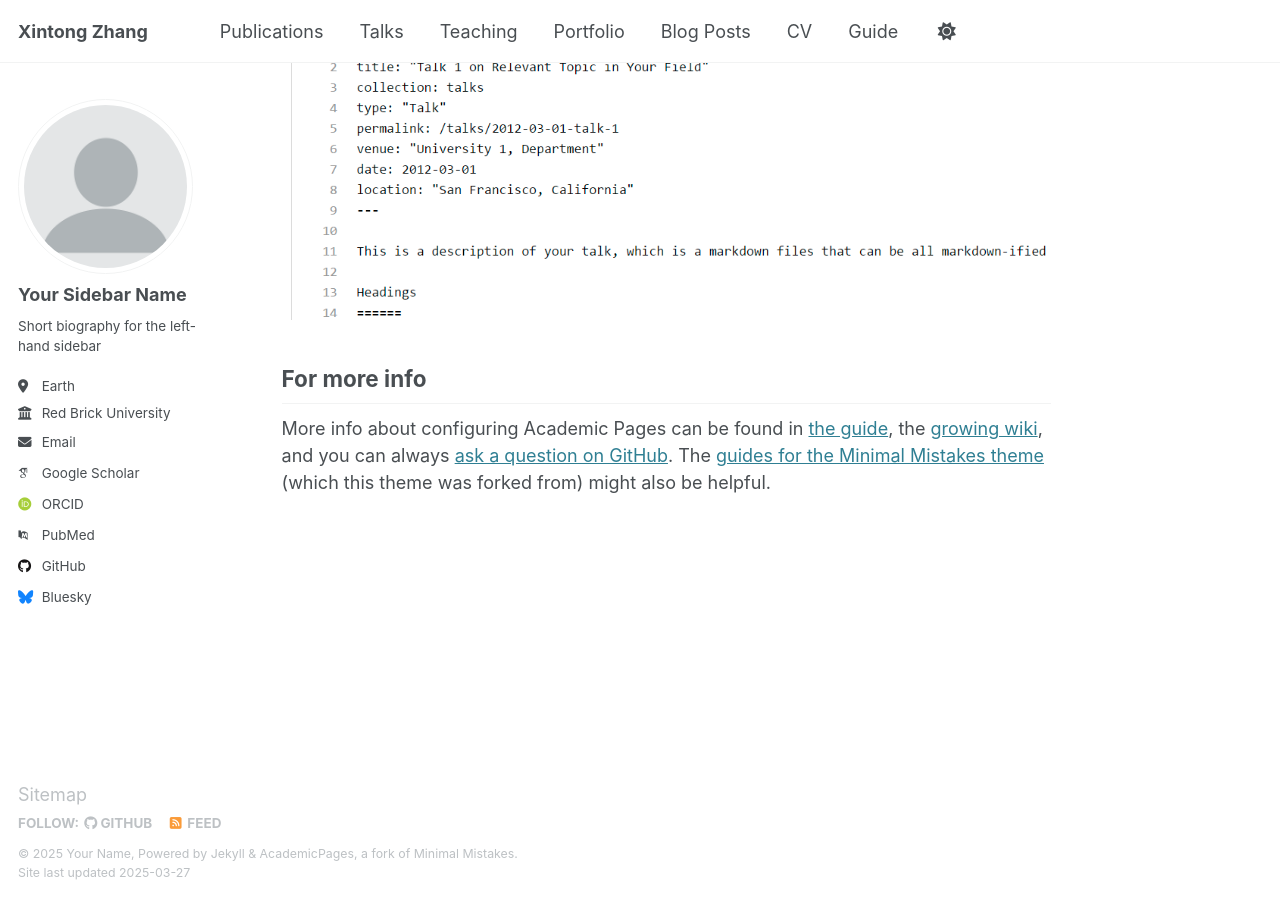
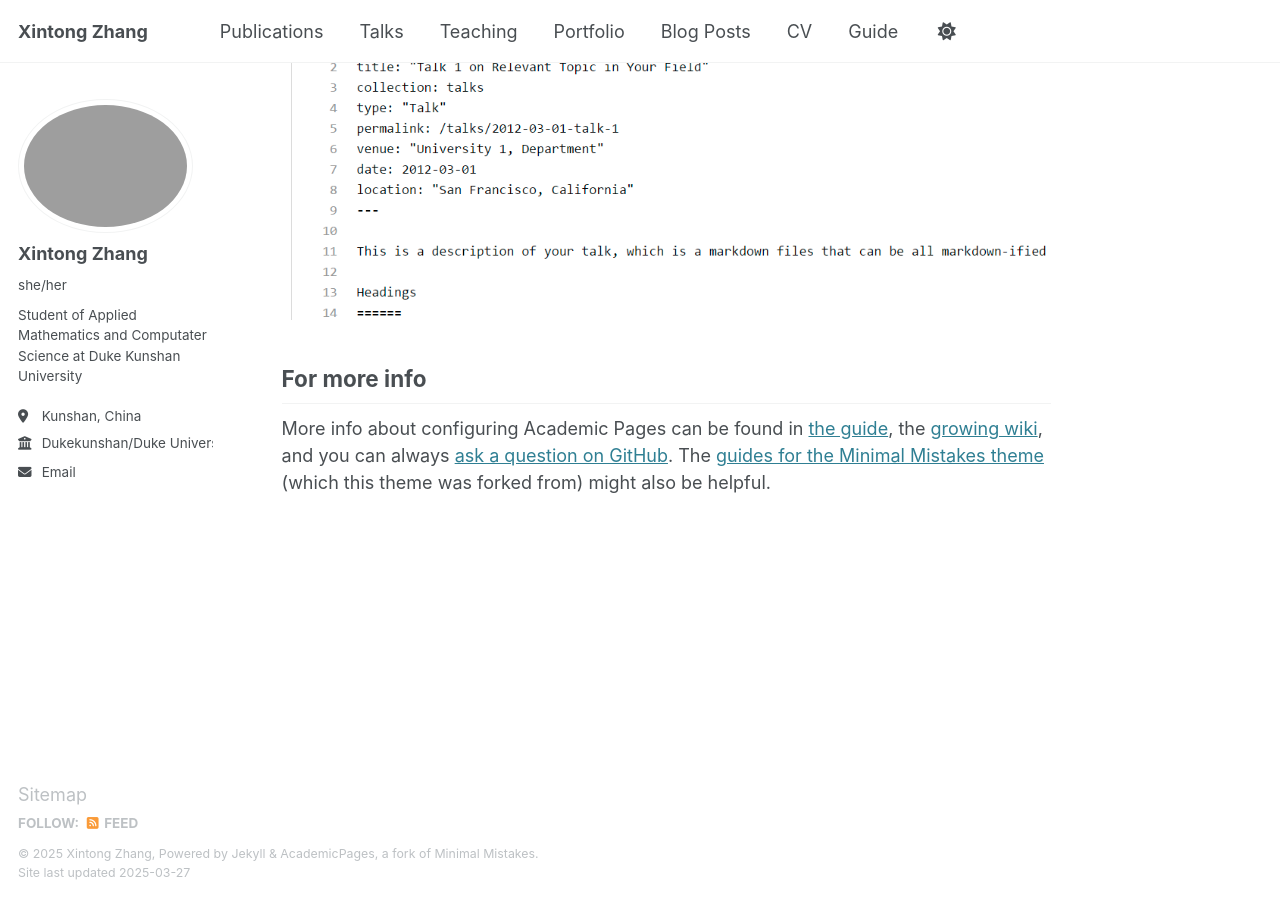
Before and after one commit to zxt1234567/zxt1234567.github.io, a Jekyll site: the page built from _pages/about.md, in a window 1280 px wide and 900 px high, scrolled down 2635 px. Built offline with Jekyll 4.4.1, drawn with Linux system fonts in a browser that asks for light colours; some web fonts are replaced.

Commit message:
adjust web settings

```diff
--- a/_config.yml
+++ b/_config.yml
@@ -11,46 +11,46 @@ locale                   : "en-US"
 site_theme               : "default"
 title                    : "Xintong Zhang"
 title_separator          : "-"
-name                     : &name "Your Name"
+name                     : &name "Xintong Zhang"
 description              : &description "personal description"
-url                      : https://academicpages.github.io # the base hostname & protocol for your site e.g. "https://[your GitHub username].github.io"
+url                      : https://zxt1234567.github.io # the base hostname & protocol for your site e.g. "https://[your GitHub username].github.io"
 baseurl                  : "" # the subpath of your site, e.g. "/blog"
-repository               : "academicpages/academicpages.github.io"
+repository               : "zxt1234567/zxt1234567.github.io"
 
 # Site Author - The following control what appear as part of the author content on the side bar.
 #               If a field is blank the icon and link will not appear, otherwise it will be shown.
 #               Additional customization can be done by editing /_includes/author-profile.html
 author:
   # Biographic information
-  avatar           : "profile.png"
-  name             : "Your Sidebar Name"
-  pronouns         : # example: "she/her"
-  bio              : "Short biography for the left-hand sidebar"
-  location         : "Earth"
-  employer         : "Red Brick University"
+  avatar           : "photo.png"
+  name             : "Xintong Zhang"
+  pronouns         : "she/her"
+  bio              : "Student of Applied Mathematics and Computater Science at Duke Kunshan University"
+  location         : "Kunshan, China"
+  employer         : "Dukekunshan/Duke University"
   uri              : # URL
-  email            : "none@example.org"
+  email            : "xz405@duke.edu"
 
   # Academic websites
-  arxiv            : # URL - Update with the correct link to your profile
-  googlescholar    : "https://scholar.google.com/citations?user=PS_CX0AAAAAJ"
-  impactstory      : # URL
-  orcid            : "http://orcid.org/yourorcidurl"
-  semantic         : # URL
-  pubmed           : "https://www.ncbi.nlm.nih.gov/pubmed/?term=john+snow"
-  researchgate     : # URL
-  scopus           : # URL
+  # arxiv            : # URL - Update with the correct link to your profile
+  # googlescholar    : "https://scholar.google.com/citations?user=PS_CX0AAAAAJ"
+  # impactstory      : # URL
+  # orcid            : "http://orcid.org/yourorcidurl"
+  # semantic         : # URL
+  # pubmed           : "https://www.ncbi.nlm.nih.gov/pubmed/?term=john+snow"
+  # researchgate     : # URL
+  # scopus           : # URL
 
   # Repositories and software development
-  bitbucket        : # Username - Update with your username on the site
-  codepen          : # Username
-  dribbble         : # Username
-  github           : "academicpages"
-  kaggle           : # Username
-  stackoverflow    : # User number or user number and name (i.e., use "1" or "1/jeff-atwood")
+  # bitbucket        : # Username - Update with your username on the site
+  # codepen          : # Username
+  # dribbble         : # Username
+  # github           : "academicpages"
+  # kaggle           : # Username
+  # stackoverflow    : # User number or user number and name (i.e., use "1" or "1/jeff-atwood")
 
   # Social media
-  bluesky          : "bsky.app" # Replace this with you Bluesky username
+  bluesky          : # "bsky.app" # Replace this with you Bluesky username
   facebook         : # Username
   flickr           : # Username
   foursquare       : # Username
@@ -77,8 +77,8 @@ author:
 
 # Publication Category - The following the list of publication categories and their headings
 publication_category:
-  books:
-    title: 'Books'
+  # books:
+  #   title: 'Books'
   manuscripts:
     title: 'Journal Articles'
   conferences:
```
